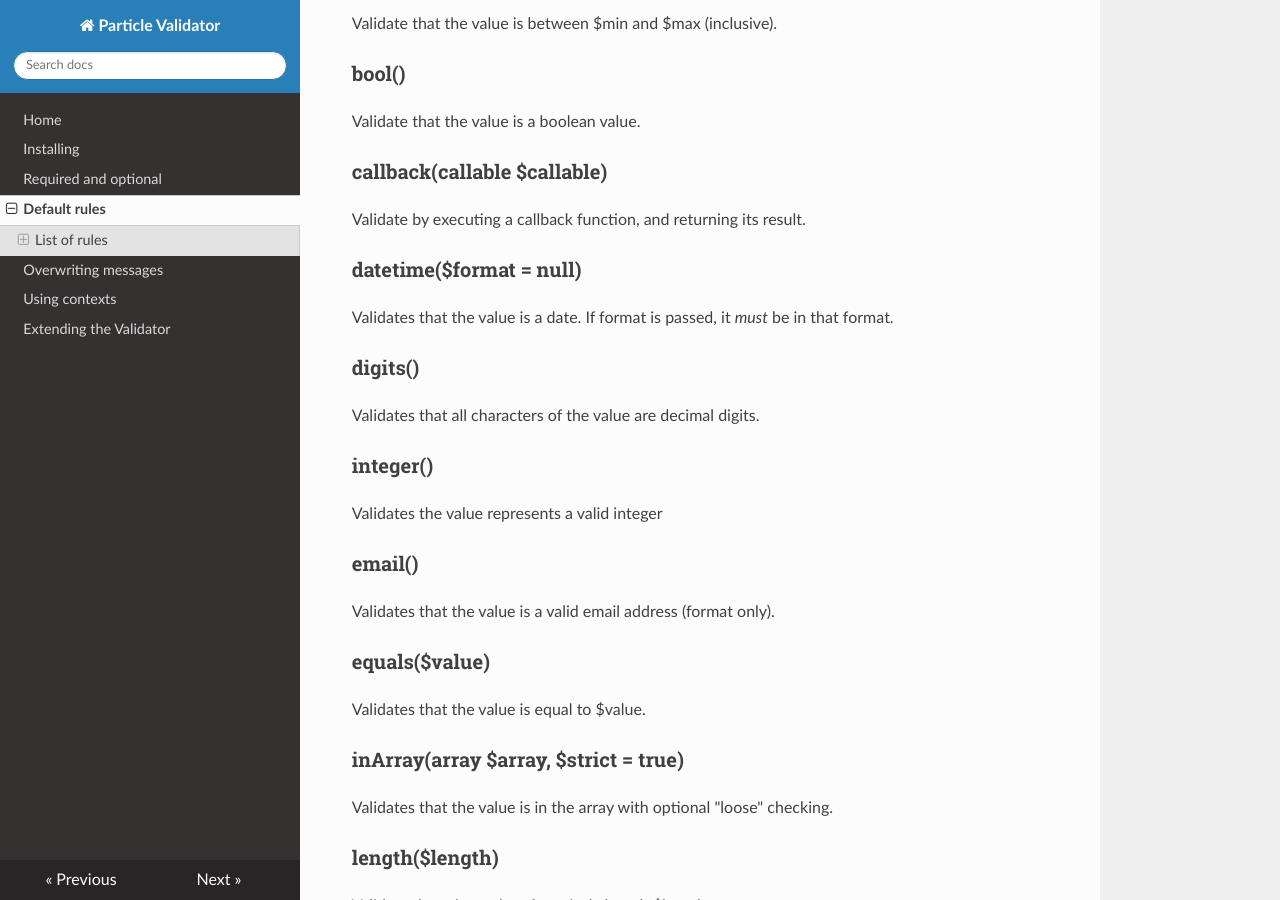
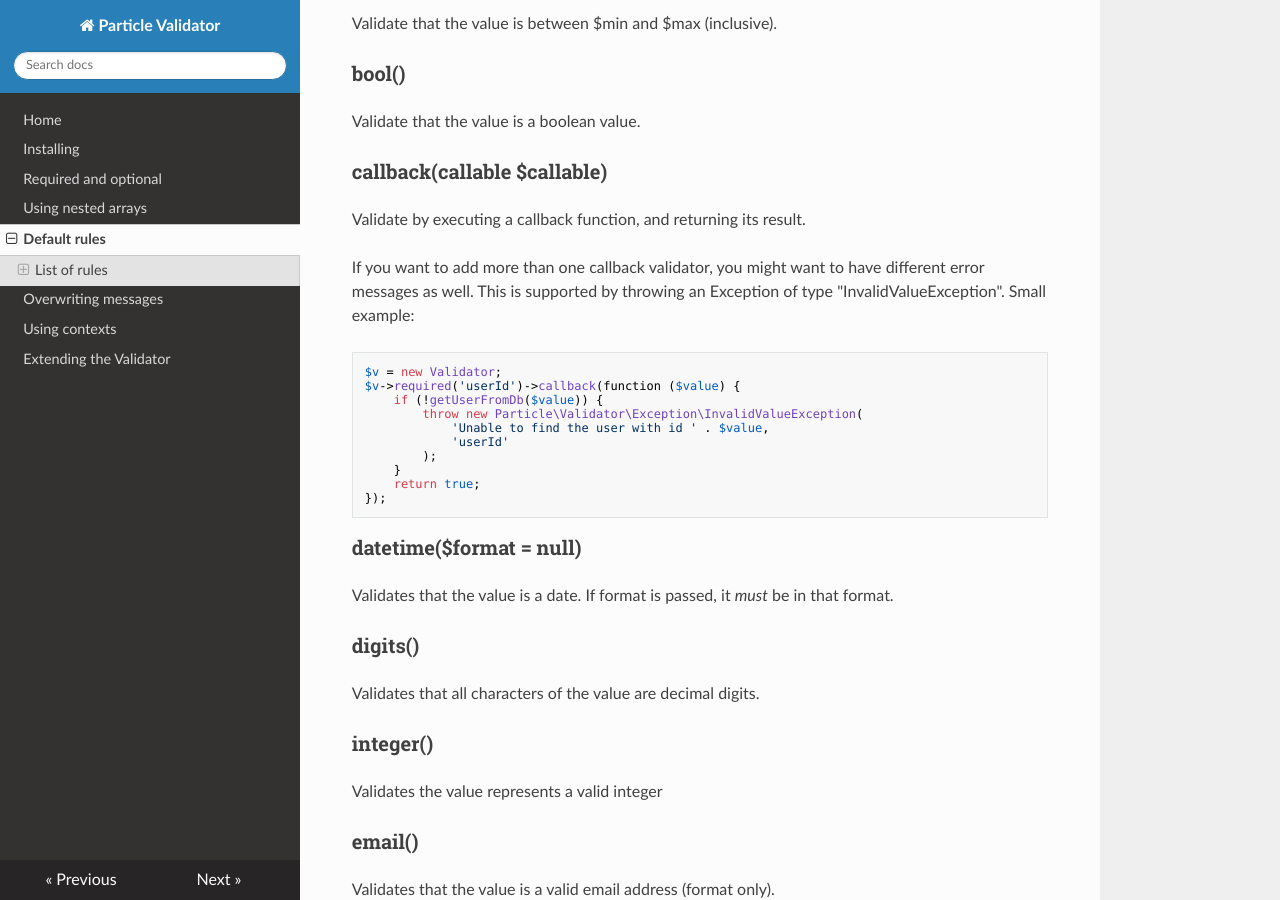
Before and after one commit to particle-php/Validator, an MkDocs documentation site: the page built from docs/rules.md, in a window 1280 px wide and 900 px high, scrolled down 498 px. Built offline with MkDocs 1.6.1, drawn with Linux system fonts in a browser that asks for light colours; nearby versions of some CDN libraries; old or Windows-style settings are respelled for this version of MkDocs.

Commit message:
Update docs to include nested values and errors in callables.

````diff
--- a/docs/rules.md
+++ b/docs/rules.md
@@ -23,6 +23,23 @@ Validate that the value is a boolean value.
 ### callback(callable $callable)
 
 Validate by executing a callback function, and returning its result.
+
+If you want to add more than one callback validator, you might want to have different error messages
+as well. This is supported by throwing an Exception of type "InvalidValueException". Small example:
+
+```php
+$v = new Validator;
+$v->required('userId')->callback(function ($value) {
+    if (!getUserFromDb($value)) {
+        throw new Particle\Validator\Exception\InvalidValueException(
+            'Unable to find the user with id ' . $value,
+            'userId'
+        );
+    }
+    return true;
+});
+```
+
 
 ### datetime($format = null)
 
--- a/mkdocs.yml
+++ b/mkdocs.yml
@@ -4,6 +4,7 @@ pages:
 - [index.md, Home]
 - [installation.md, Installing]
 - [required-optional.md, Required and optional]
+- [nested-values.md, Using nested arrays]
 - [rules.md, Default rules]
 - [messages.md, Overwriting messages]
 - [contexts.md, Using contexts]
````
Also changed, not shown: docs/nested-values.md (added, +19 -0 lines).
